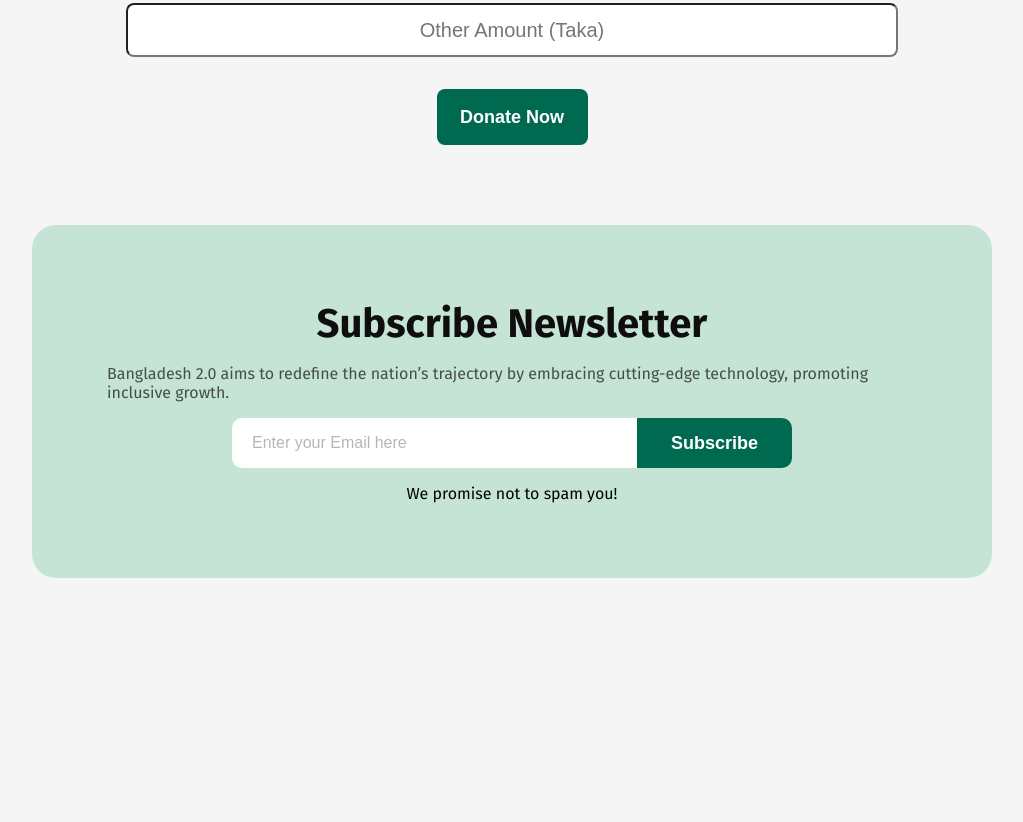
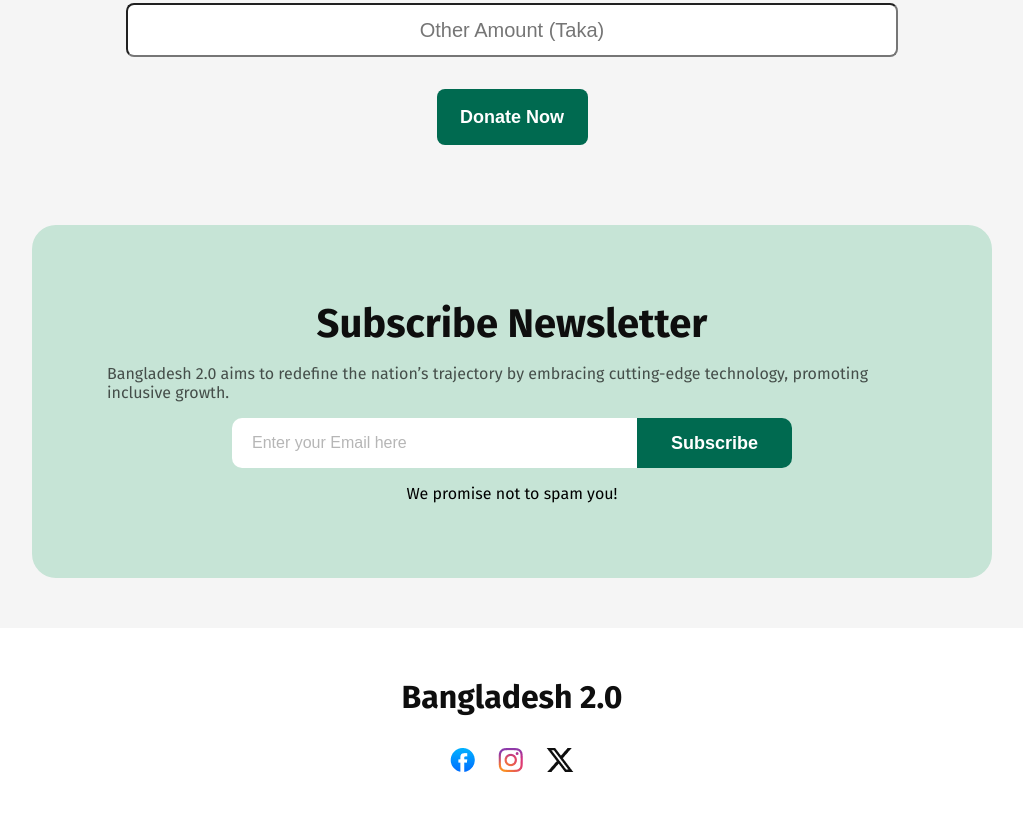
Before and after one commit to Faysal611/Assignment-1, a plain HTML site: page index.html in a window 1280 px wide. Shown: the part 2965-3787 px from the top of the page, without its empty margins (128-1151 px from the left). Before the commit the page ends 3543 px from the top, so only its background shows below. Drawn offline with Linux system fonts and the light colour scheme.

Commit message:
added footer

```diff
--- a/index.html
+++ b/index.html
@@ -137,5 +137,11 @@
         </div>
     </section>
 
+    <footer>
+        <h2>Bangladesh 2.0</h2>
+        <div>
+            <div><img src="assets/facebook.png" alt=""><img src="assets/instagram.png" alt=""><img src="assets/x.png" alt=""></div>
+        </div>
+    </footer>
 </body>
 </html>
--- a/style.css
+++ b/style.css
@@ -387,6 +387,7 @@ section {
     flex-direction: column;
     align-items: center;
     margin: 0px 160px;
+    margin-bottom: 50px;
     background-color: rgb(198, 228, 214);
     border-radius: 24px;
     padding: 75px;
@@ -430,6 +431,13 @@ section {
     border: none;
 }
 
+.input-container button:hover {
+    color: rgb(0, 106, 80);
+    background-color: white;
+    border: 1px solid rgb(0, 106, 80);
+    transition-duration: 0.2s;
+}
+
 .input-container input::placeholder {
     position: relative;
     left: 20px;
@@ -440,5 +448,21 @@ section {
 }
 
 footer {
+    display: flex;
+    flex-direction: column;
+    align-items: center;
+    background-color: rgb(255, 255, 255);
+    gap: 32px;
+    padding: 50px;
+}
 
+footer h2 {
+    font-size: 32px;
+    font-weight: 700;
+    color: rgb(14, 14, 14);
 }
+
+footer div {
+    display: flex;
+    gap: 23px;
+}
```
